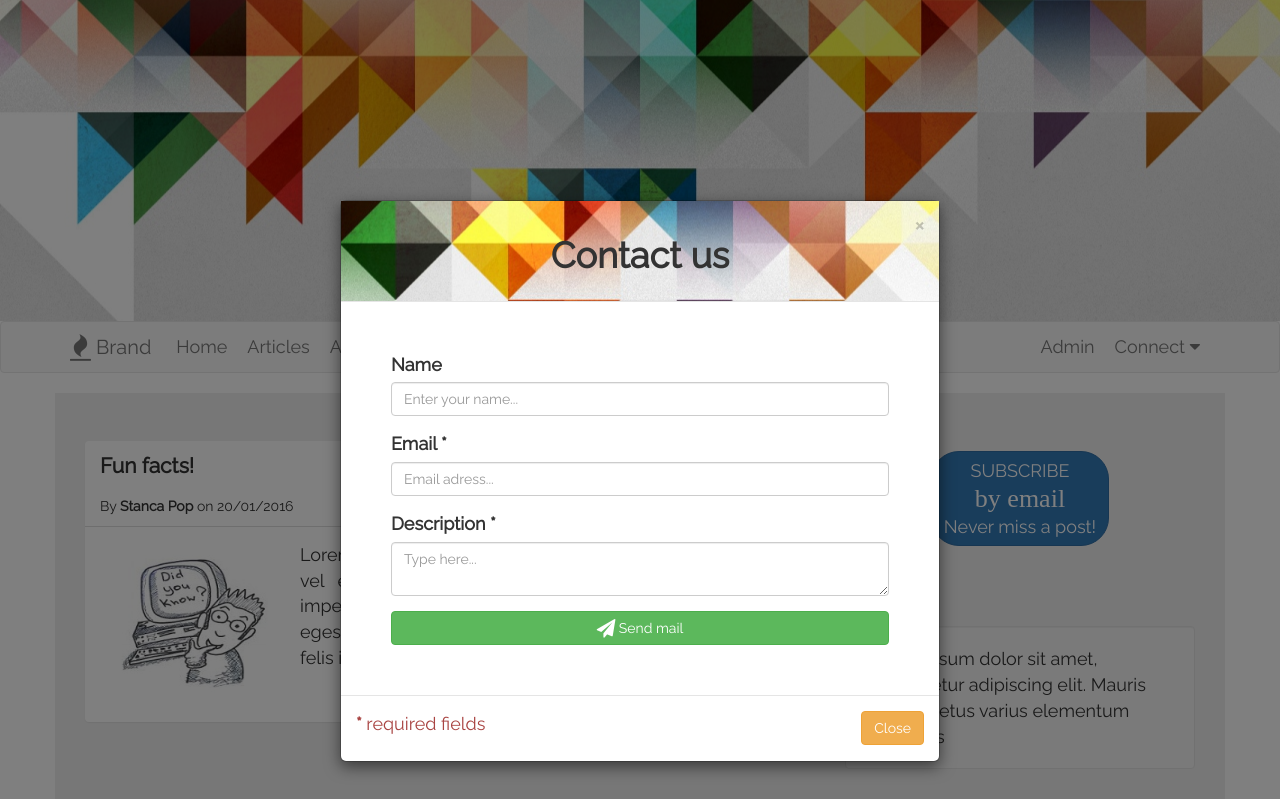
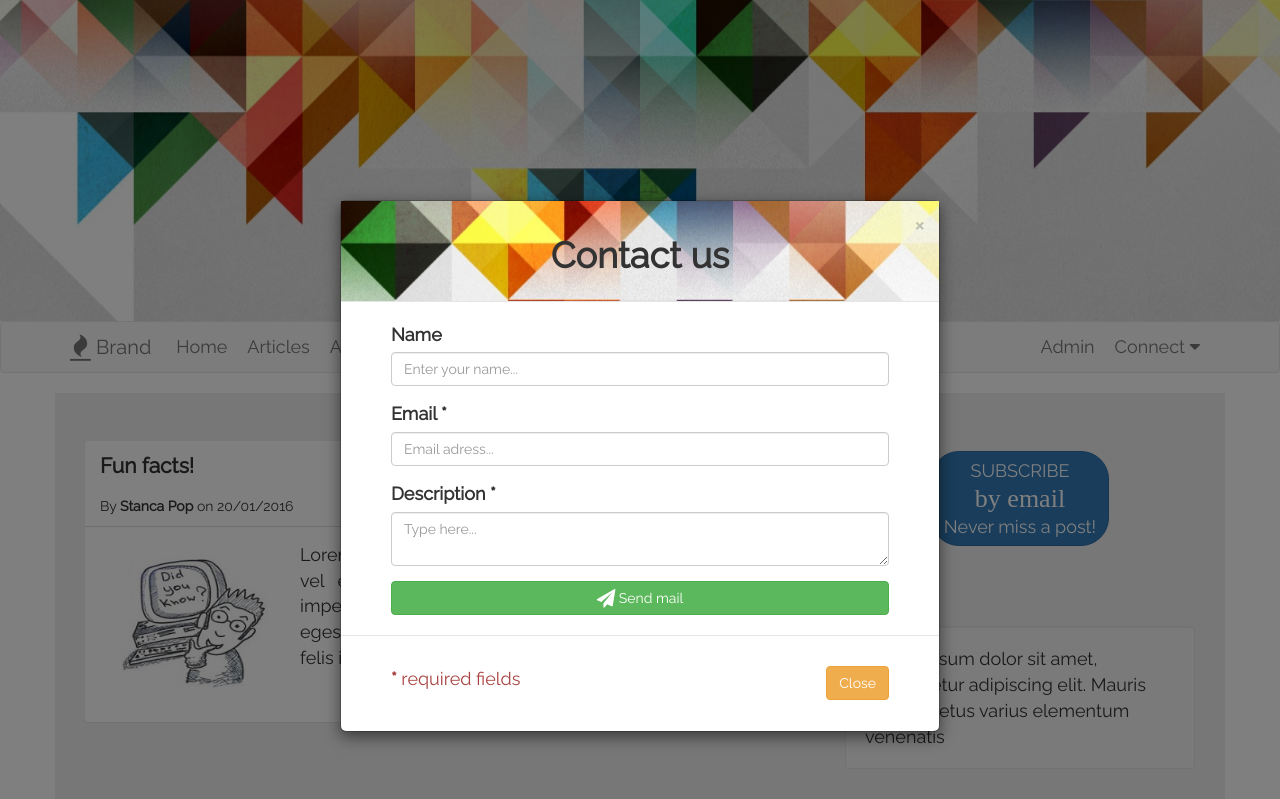
Before and after one commit to kovacssupki/ForumForYou, a website: page public/index.html in a window 1280 px wide. Both pictures are taken after a click on the link "Contact". Shown: the top 799 px of the page. Drawn offline with nearby package versions, Linux system fonts and the light colour scheme; some packages are replaced by stand-ins of ours; files that its build step writes are made by us from their sources; a script that the page names is missing; files whose address does not match are found by name.

```diff
--- a/src/sass/_modals.scss
+++ b/src/sass/_modals.scss
@@ -10,6 +10,9 @@
     background-color: $turquoise;
   }
   .modal-body{
-    padding: 50px;
+    padding: 20px 50px;
+  }
+  .modal-footer{
+    padding: 30px 50px;
   }
 }
```
Also changed, not shown: README.md.
